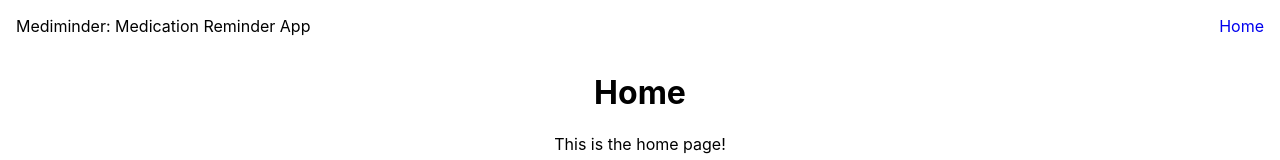
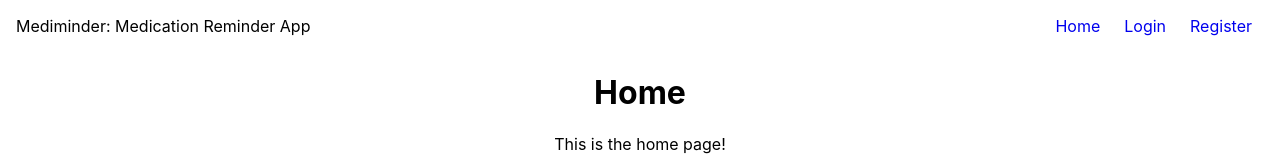
Before and after one commit to AmyJenSandoval/medication-reminder-app, a React (Create React App) app: page / in a window 1280 px wide. Shown: the top 160 px of the page. Built offline with nearby package versions, Linux system fonts and the light colour scheme.

Commit message:
Create Login and Register components

```diff
--- a/src/App.js
+++ b/src/App.js
@@ -1,8 +1,12 @@
 import "./App.css";
 import { Routes, Route } from "react-router-dom";
 import { Navigation } from "./modules/home/components/Navigation";
+import { homePath } from "./modules/home/routes/HomeRoute";
 import { Home } from "./modules/home/components/Home";
-import { homePath } from "./modules/home/routes/HomeRoute";
+import { loginPath } from "./modules/login/routes/LoginRoute";
+import { Login } from "./modules/login/components/Login";
+import { registerPath } from "./modules/register/routes/RegisterRoute";
+import { Register } from "./modules/register/components/Register";
 
 function App() {
   return (
@@ -11,6 +15,8 @@ function App() {
         <Navigation />
         <Routes>
           <Route path={homePath} element={<Home />} />
+          <Route path={loginPath} element={<Login />} />
+          <Route path={registerPath} element={<Register />} />
         </Routes>
       </div>
     </>
--- a/src/modules/home/components/Navigation.js
+++ b/src/modules/home/components/Navigation.js
@@ -2,6 +2,8 @@ import React from "react";
 import styles from "../styles/Navigation.module.css";
 import { Link } from "react-router-dom";
 import { homePath } from "../routes/HomeRoute";
+import { loginPath } from "../../login/routes/LoginRoute";
+import { registerPath } from "../../register/routes/RegisterRoute";
 
 export const Navigation = () => {
   return (
@@ -12,6 +14,8 @@ export const Navigation = () => {
       <div className={styles.nav}>
         <nav>
           <Link to={homePath}>Home</Link>
+          <Link to={loginPath}>Login</Link>
+          <Link to={registerPath}>Register</Link>
         </nav>
       </div>
     </div>
--- a/src/modules/home/styles/Navigation.module.css
+++ b/src/modules/home/styles/Navigation.module.css
@@ -16,4 +16,5 @@
 
 a {
   text-decoration: none;
+  margin: 0.75em;
 }
--- /dev/null
+++ b/src/modules/login/components/Login.js
@@ -0,0 +1,11 @@
+import React from "react";
+import styles from "../styles/Login.module.css";
+
+export const Login = () => {
+  return (
+    <div className={styles.container}>
+      <h1>Login</h1>
+      <p>This is the login page!</p>
+    </div>
+  );
+};
--- /dev/null
+++ b/src/modules/login/routes/LoginRoute.js
@@ -0,0 +1,9 @@
+import React from "react";
+import { Login } from "../components/Login";
+
+export const loginPath = "/login";
+
+export const loginRoute = {
+  path: loginPath,
+  element: <Login />,
+};
--- /dev/null
+++ b/src/modules/login/styles/Login.module.css
@@ -0,0 +1,3 @@
+.container {
+  margin: auto;
+}
--- /dev/null
+++ b/src/modules/register/components/Register.js
@@ -0,0 +1,11 @@
+import React from "react";
+import styles from "../styles/Register.module.css";
+
+export const Register = () => {
+  return (
+    <div className={styles.container}>
+      <h1>Register</h1>
+      <p>This is the register page!</p>
+    </div>
+  );
+};
--- /dev/null
+++ b/src/modules/register/routes/RegisterRoute.js
@@ -0,0 +1,9 @@
+import React from "react";
+import { Register } from "../components/Register";
+
+export const registerPath = "/register";
+
+export const registerRoute = {
+  path: registerPath,
+  element: <Register />,
+};
--- /dev/null
+++ b/src/modules/register/styles/Register.module.css
@@ -0,0 +1,3 @@
+.container {
+  margin: auto;
+}
```
